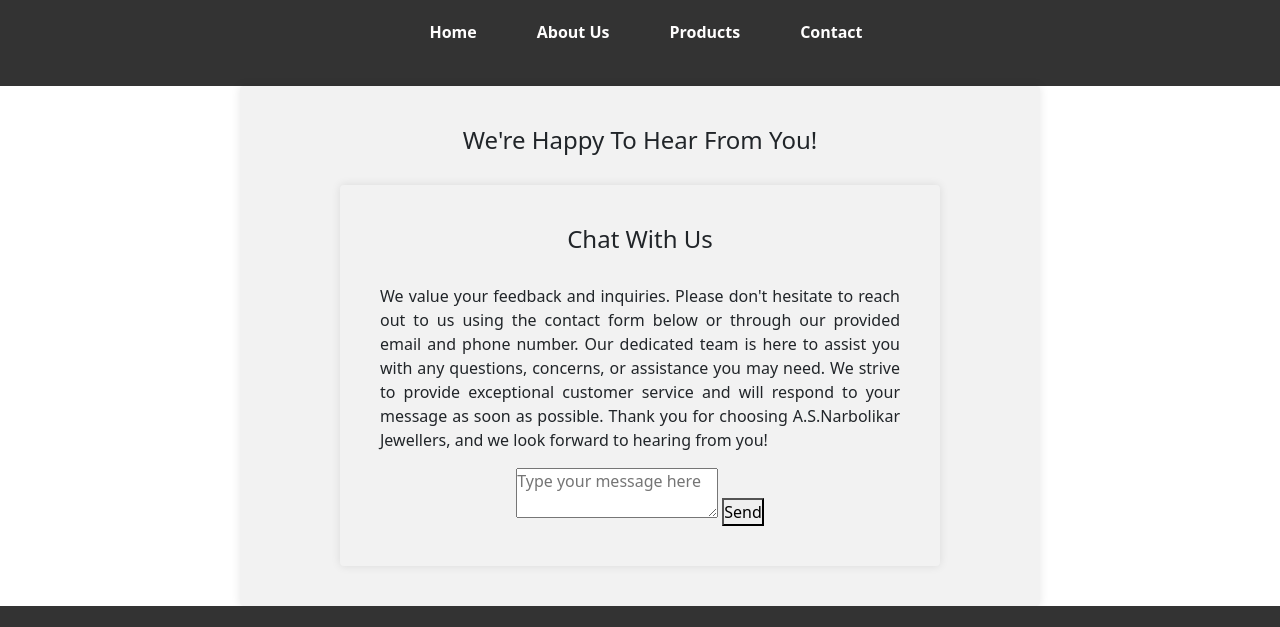
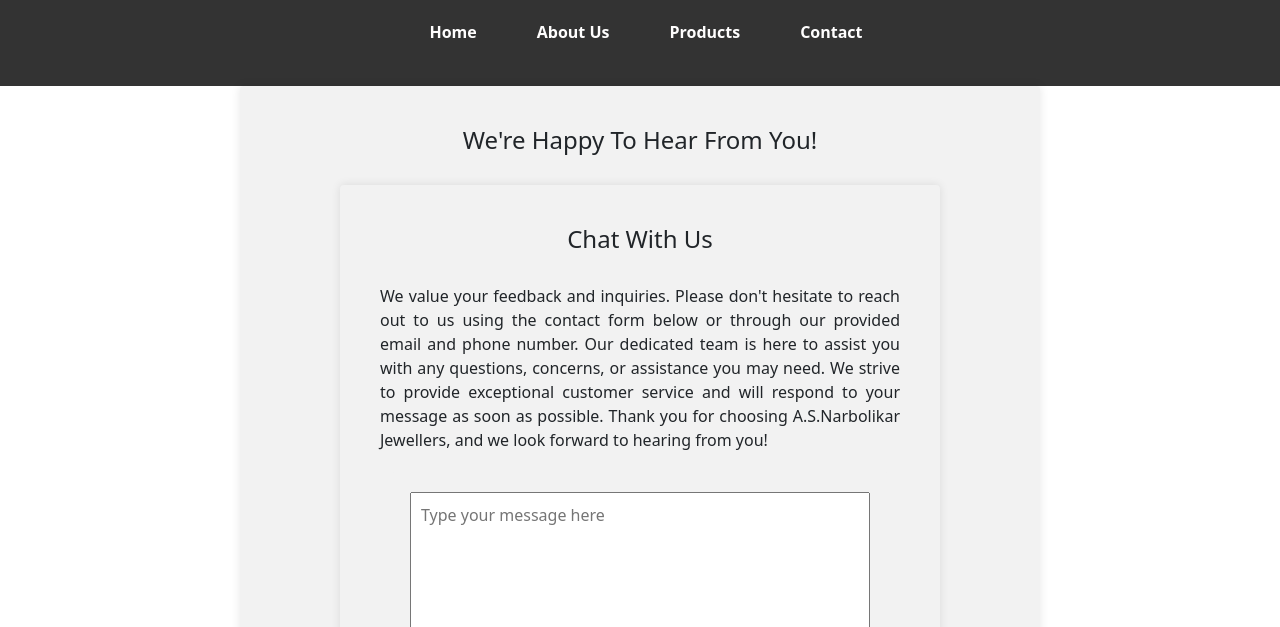
Before and after one commit to Sham297/jewel-website, a plain HTML site: page cntc.html in a window 1280 px wide. Shown: the top 627 px of the page. Drawn offline with nearby package versions, Linux system fonts and the light colour scheme.

Commit message:
Update styles.css

```diff
--- a/styles.css
+++ b/styles.css
@@ -321,3 +321,35 @@
       .shop-info {
           text-align: center;
       }
+
+      .message-box {
+        width: 100%;
+        max-width: 500px;
+        margin: 20px auto;
+        padding: 20px;
+        background-color: #f2f2f2;
+        border-radius: 4px;
+    }
+
+    .message-box textarea {
+        width: 100%;
+        height: 200px;
+        margin-bottom: 10px;
+        padding: 10px;
+        resize: vertical;
+    }
+
+    .message-box button {
+        display: block;
+        width: 100%;
+        padding: 10px;
+        background-color: #4caf50;
+        color: #fff;
+        border: none;
+        border-radius: 4px;
+        cursor: pointer;
+    }
+
+    .message-box button:hover {
+        background-color: #45a049;
+    }
```
